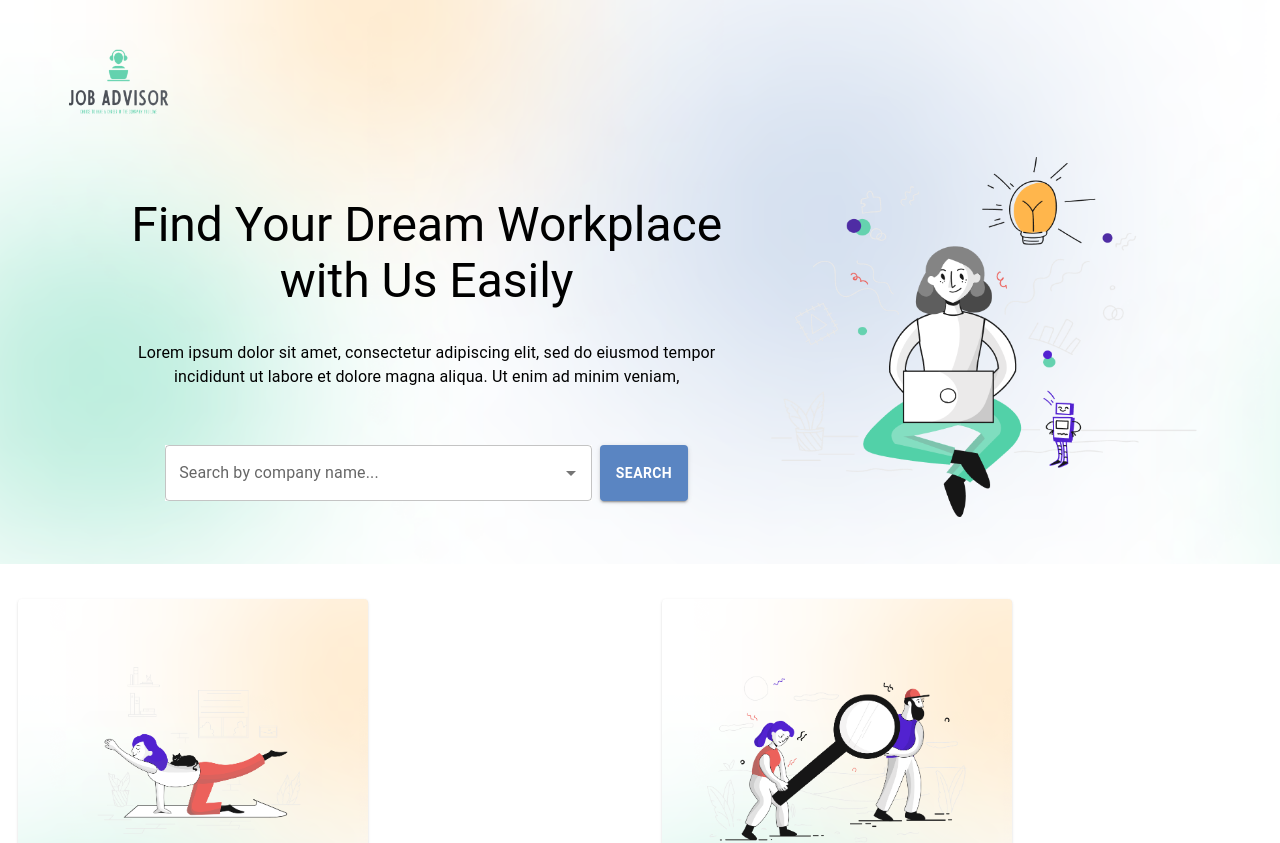
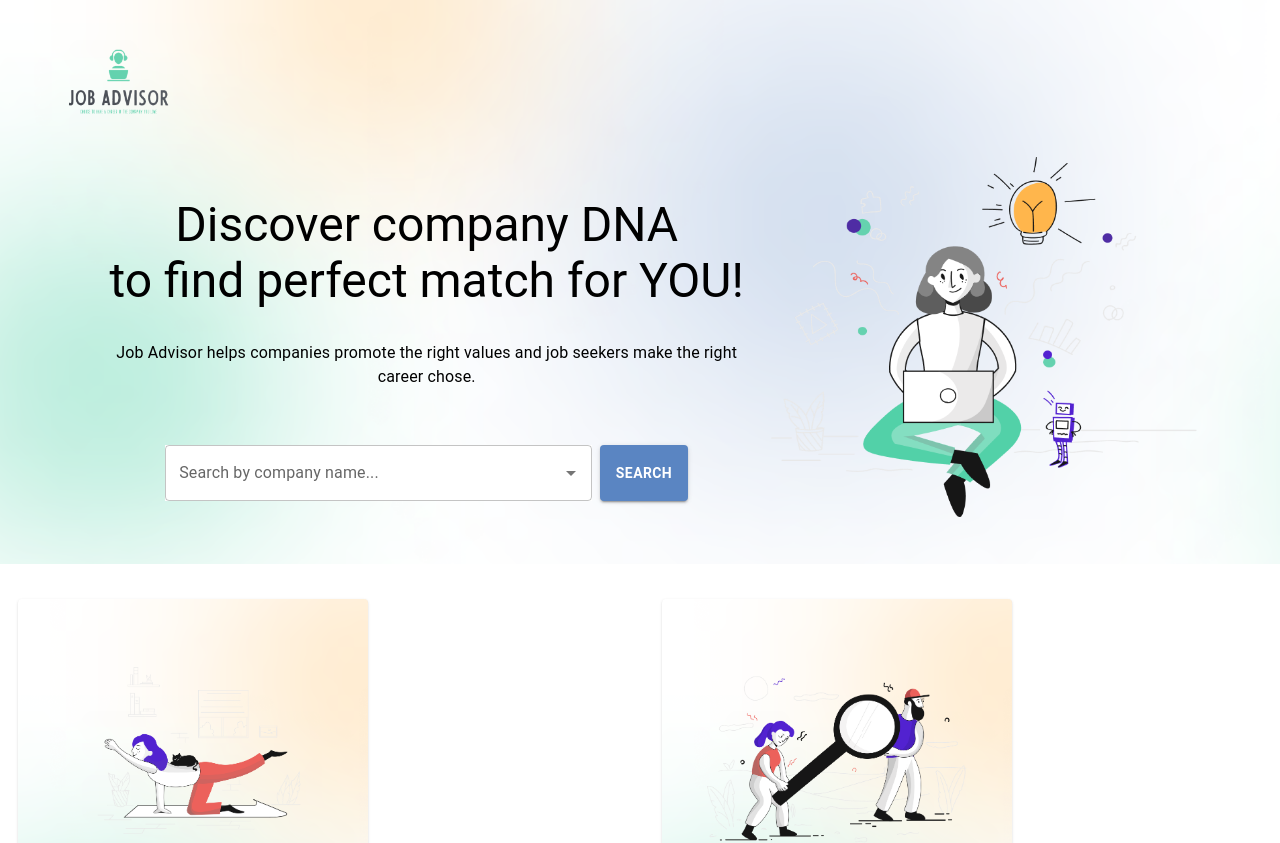
Before and after one commit to Job-Advisor-project/FrontEnd, a React (Create React App) app in the folder react/: page / in a window 1280 px wide. Shown: the top 843 px of the page. Built offline with nearby package versions, Linux system fonts and the light colour scheme.

Commit message:
fix navigation

```diff
--- a/react/src/App.js
+++ b/react/src/App.js
@@ -10,6 +10,7 @@ export default function App() {
   const handleSelection = (selectedTag) => {
     selectedTag && setTag(selectedTag);
   };
+  console.log(company);
 
   return (
     <div>
@@ -21,7 +22,10 @@ export default function App() {
               <HomePage setCompany={setCompany} onSelect={handleSelection} />
             }
           />
-          <Route path="/searchResult" element={<SearchResult tag={tag} />} />
+          <Route
+            path="/searchResult"
+            element={<SearchResult setCompany={setCompany} tag={tag} />}
+          />
           <Route
             path="/companyOverview"
             element={<CompanyOverview company={company} />}
--- a/react/src/components/Banner.jsx
+++ b/react/src/components/Banner.jsx
@@ -42,7 +42,21 @@ export default function Banner({ setCompany }) {
               },
             }}
           >
-            Find Your Dream Workplace with Us Easily
+            Discover company DNA
+          </Typography>
+          <Typography
+            variant="subtitle1"
+            sx={{
+              textAlign: "center",
+              fontFamily: "sans-serif",
+              typography: {
+                md: "h3",
+                sm: "h4",
+                xs: "h5",
+              },
+            }}
+          >
+            to find perfect match for YOU!
           </Typography>
           <List>
             <ListItemText>
@@ -54,9 +68,8 @@ export default function Banner({ setCompany }) {
                   typography: { md: "body1", sm: "body2" },
                 }}
               >
-                Lorem ipsum dolor sit amet, consectetur adipiscing elit, sed do
-                eiusmod tempor incididunt ut labore et dolore magna aliqua. Ut
-                enim ad minim veniam,
+                Job Advisor helps companies promote the right values and job
+                seekers make the right career chose.
               </Typography>
             </ListItemText>
             <SearchBar setCompany={setCompany}></SearchBar>
--- a/react/src/components/CompanyCards.jsx
+++ b/react/src/components/CompanyCards.jsx
@@ -7,8 +7,10 @@ import Typography from "@mui/material/Typography";
 import CardHeader from "@mui/material/CardHeader";
 import Avatar from "@mui/material/Avatar";
 import Box from "@mui/material/Box";
+import { useNavigate } from "react-router-dom";
 
-export default function Cards({ companies }) {
+export default function Cards({ companies, setCompany }) {
+  const navigate = useNavigate();
   return (
     <Box
       sx={{
@@ -68,7 +70,15 @@ export default function Cards({ companies }) {
               </Typography>
             </CardContent>
             <CardActions>
-              <Button size="small">Read More</Button>
+              <Button
+                onClick={() => {
+                  setCompany(item.attributes.company.data.attributes.name);
+                  navigate("/companyOverview");
+                }}
+                size="small"
+              >
+                Read More
+              </Button>
             </CardActions>
           </Card>
         ))}
--- a/react/src/pages/SearchResult.jsx
+++ b/react/src/pages/SearchResult.jsx
@@ -6,7 +6,7 @@ import { TagButtons } from "../components/TagButtons";
 import TitleTag from "../components/HeroSection";
 import Footer from "../components/Footer";
 
-export default function SearchResult({ tag }) {
+export default function SearchResult({ tag, setCompany }) {
   const [selected, setSelected] = useState(tag);
   const [companyList, setCompanyList] = useState([]);
 
@@ -32,7 +32,7 @@ export default function SearchResult({ tag }) {
       >
         <TitleTag selected={selected}></TitleTag>
         <TagButtons onClick={handleClick} selected={selected}></TagButtons>
-        <Cards companies={companyList}></Cards>
+        <Cards setCompany={setCompany} companies={companyList}></Cards>
       </Box>
       <Footer></Footer>
     </>
```
Also changed, not shown: react/public/logo512.png (deleted), 1 other file (tests, documents, lock files or other folders).
